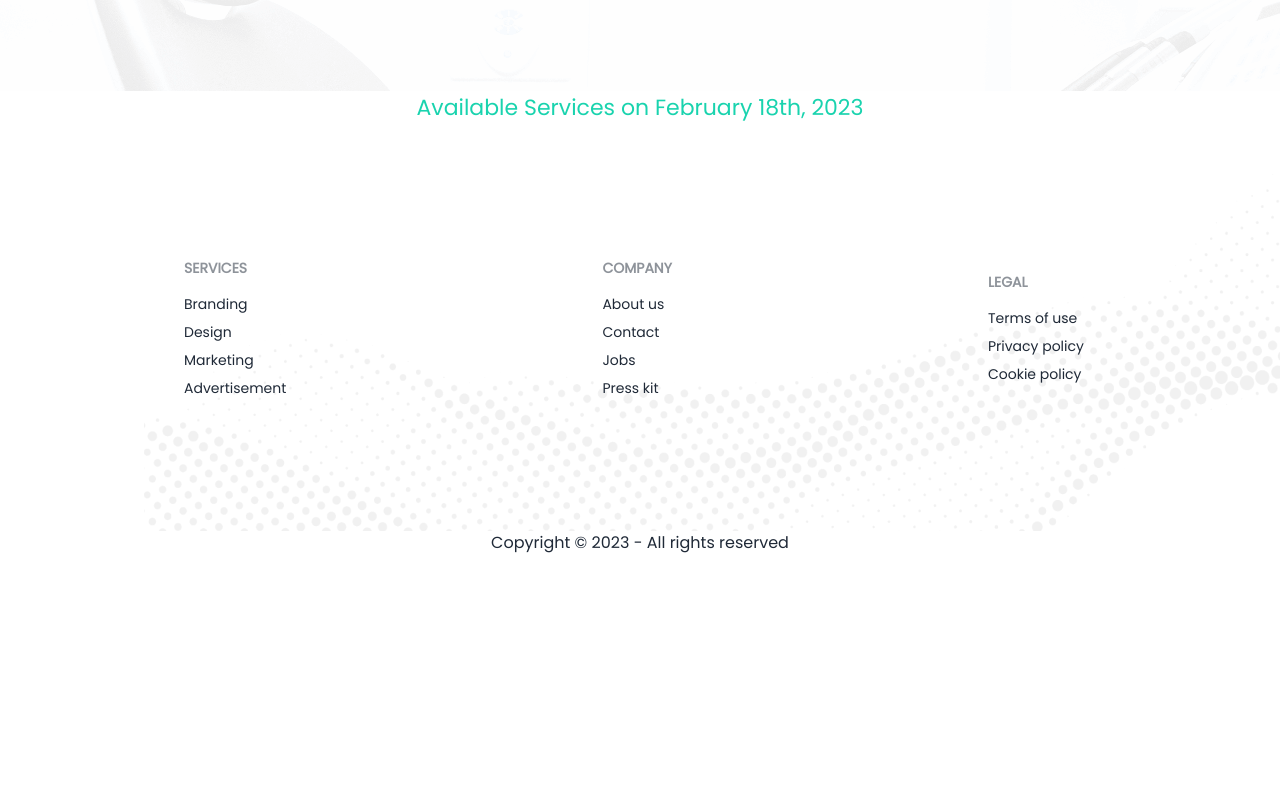
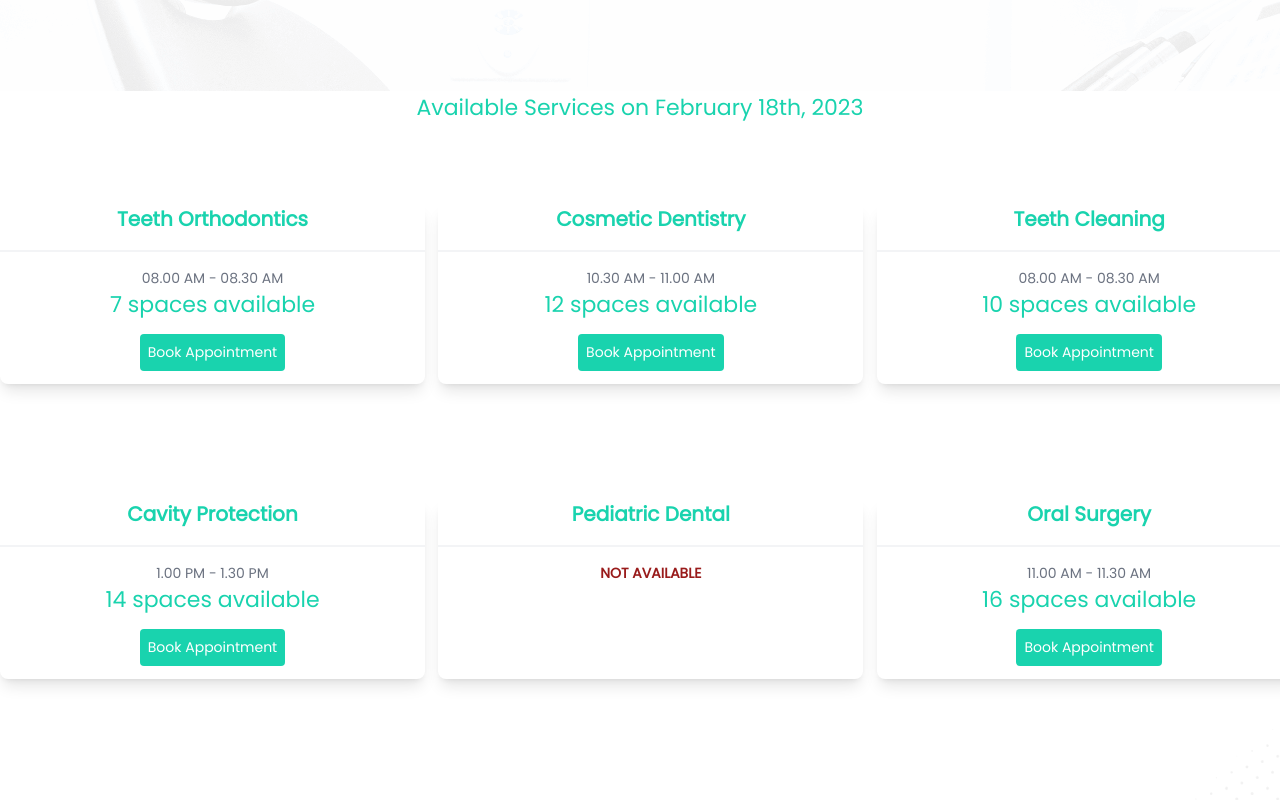
Before and after one commit to RedEye75/Doctors-portal-client, a React (Create React App) app: page /appointment in a window 1280 px wide. Shown: the part 520-1320 px from the top of the page. Before the commit the page ends 1075 px from the top, so only its background shows below. Built offline with nearby package versions, Linux system fonts and the light colour scheme.

Commit message:
available options and slots displayed

```diff
--- /dev/null
+++ b/public/appointmentOptions.json
@@ -0,0 +1,98 @@
+[
+  {
+    "_id": 1,
+    "name": "Teeth Orthodontics",
+    "slots": [
+      "08.00 AM - 08.30 AM",
+      "08.30 AM - 09.00 AM",
+      "09.00 AM - 9.30 AM",
+      "09.30 AM - 10.00 AM",
+      "3.30 PM - 4.00 PM",
+      "4.00 PM - 4.30 PM",
+      "4.30 PM - 5.00 PM"
+    ]
+  },
+  {
+    "_id": 2,
+    "name": "Cosmetic Dentistry",
+    "slots": [
+      "10.30 AM - 11.00 AM",
+      "11.00 AM - 11.30 AM",
+      "11.30 AM - 12.00 AM",
+      "1.00 PM - 1.30 PM",
+      "1.30 PM - 2.00 PM",
+      "2.00 PM - 2.30 PM",
+      "08.00 AM - 08.30 AM",
+
+      "2.30 PM - 3.00 PM",
+      "3.00 PM - 3.30 PM",
+      "3.30 PM - 4.00 PM",
+      "4.00 PM - 4.30 PM",
+      "4.30 PM - 5.00 PM"
+    ]
+  },
+  {
+    "_id": 3,
+    "name": "Teeth Cleaning",
+    "slots": [
+      "08.00 AM - 08.30 AM",
+      "08.30 AM - 09.00 AM",
+      "11.00 AM - 11.30 AM",
+      "11.30 AM - 12.00 AM",
+      "1.00 PM - 1.30 PM",
+      "09.00 AM - 9.30 AM",
+      "09.30 AM - 10.00 AM",
+      "10.00 AM - 10.30 AM",
+      "10.30 AM - 11.00 AM",
+
+      "2.30 PM - 3.00 PM"
+    ]
+  },
+  {
+    "_id": 4,
+    "name": "Cavity Protection",
+    "slots": [
+      "1.00 PM - 1.30 PM",
+      "1.30 PM - 2.00 PM",
+      "2.00 PM - 2.30 PM",
+      "08.00 AM - 08.30 AM",
+      "08.30 AM - 09.00 AM",
+      "09.00 AM - 9.30 AM",
+      "09.30 AM - 10.00 AM",
+      "10.00 AM - 10.30 AM",
+      "10.30 AM - 11.00 AM",
+      "11.00 AM - 11.30 AM",
+      "11.30 AM - 12.00 AM",
+      "3.30 PM - 4.00 PM",
+      "4.00 PM - 4.30 PM",
+      "4.30 PM - 5.00 PM"
+    ]
+  },
+  {
+    "_id": 5,
+    "name": "Pediatric Dental",
+    "slots": []
+  },
+  {
+    "_id": 6,
+    "name": "Oral Surgery",
+    "slots": [
+      "11.00 AM - 11.30 AM",
+      "11.30 AM - 12.00 AM",
+      "1.00 PM - 1.30 PM",
+      "1.30 PM - 2.00 PM",
+      "08.00 AM - 08.30 AM",
+      "08.30 AM - 09.00 AM",
+      "09.00 AM - 9.30 AM",
+      "09.30 AM - 10.00 AM",
+      "10.00 AM - 10.30 AM",
+      "10.30 AM - 11.00 AM",
+      "2.00 PM - 2.30 PM",
+      "2.30 PM - 3.00 PM",
+      "3.00 PM - 3.30 PM",
+      "3.30 PM - 4.00 PM",
+      "4.00 PM - 4.30 PM",
+      "4.30 PM - 5.00 PM"
+    ]
+  }
+]
--- /dev/null
+++ b/src/Components/pages/Appointement/AppointOption.js
@@ -0,0 +1,41 @@
+import React from "react";
+import { Link } from "react-router-dom";
+
+const AppointOption = ({ value }) => {
+  const { name, slots } = value;
+  return (
+    <div>
+      <div className="w-[425px] h-[180px] mx-auto mt-[80px] rounded-lg shadow-lg">
+        <h3 class="text-[20px] text-[#19D3AE] font-bold">{name}</h3>
+
+        <div class="mt-4 border-t-2 border-gray-100 pt-4">
+          <p class="text-sm font-medium uppercase text-gray-500">
+            {slots.length > 0 ? (
+              slots[0]
+            ) : (
+              <p className="text-red-800 font-bold text-sm">Not available</p>
+            )}
+          </p>
+          {slots.length < 1 ? (
+            <></>
+          ) : (
+            <p>
+              {slots.length} {slots.length > 1 ? "spaces" : "space"} available
+            </p>
+          )}
+        </div>
+        {slots.length > 0 ? (
+          <Link to={"/"}>
+            <button className="p-2 text-[14px] mt-[13px] bg-[#19D3AE] text-white font-medium rounded">
+              Book Appointment
+            </button>
+          </Link>
+        ) : (
+          <></>
+        )}
+      </div>
+    </div>
+  );
+};
+
+export default AppointOption;
--- a/src/Components/pages/Appointement/AppointmentBanner.jsx
+++ b/src/Components/pages/Appointement/AppointmentBanner.jsx
@@ -1,14 +1,13 @@
 import React, { useState } from "react";
 import chair from "../../../assets/images/chair.png";
 import { DayPicker } from "react-day-picker";
-import { format } from "date-fns";
 import bg from "../../../assets/images/bg.png";
 
 const AppointmentBanner = ({ x, y }) => {
   return (
     <div
       style={{ background: `url(${bg})` }}
-      className="max-w-screen-xl  mx-auto"
+      className="max-w-screen-2xl  mx-auto"
     >
       <section class="text-gray-600 body-font">
         <div class="container mx-auto flex justify-evenly px-5 py-24 md:flex-row flex-col items-center">
--- a/src/Components/pages/Appointement/AvailableAppointment.jsx
+++ b/src/Components/pages/Appointement/AvailableAppointment.jsx
@@ -1,11 +1,27 @@
 import { format } from "date-fns";
-import React from "react";
+import React, { useState, useEffect } from "react";
+import AppointOption from "./AppointOption";
 
 const AvailableAppointment = ({ x }) => {
+  const [appointments, setAppointments] = useState([]);
+
+  useEffect(() => {
+    fetch("appointmentOptions.json")
+      .then((res) => res.json())
+      .then((data) => setAppointments(data));
+  }, []);
   return (
     <div>
       <h1 className="text-[#19D3AE] text-[22px]">
         Available Services on {format(x, "PPP")}
+        <div className="grid grid-cols-3 gap-[35px]">
+          {appointments.map((appointment) => (
+            <AppointOption
+              key={appointment._id}
+              value={appointment}
+            ></AppointOption>
+          ))}
+        </div>
       </h1>
     </div>
   );
```
